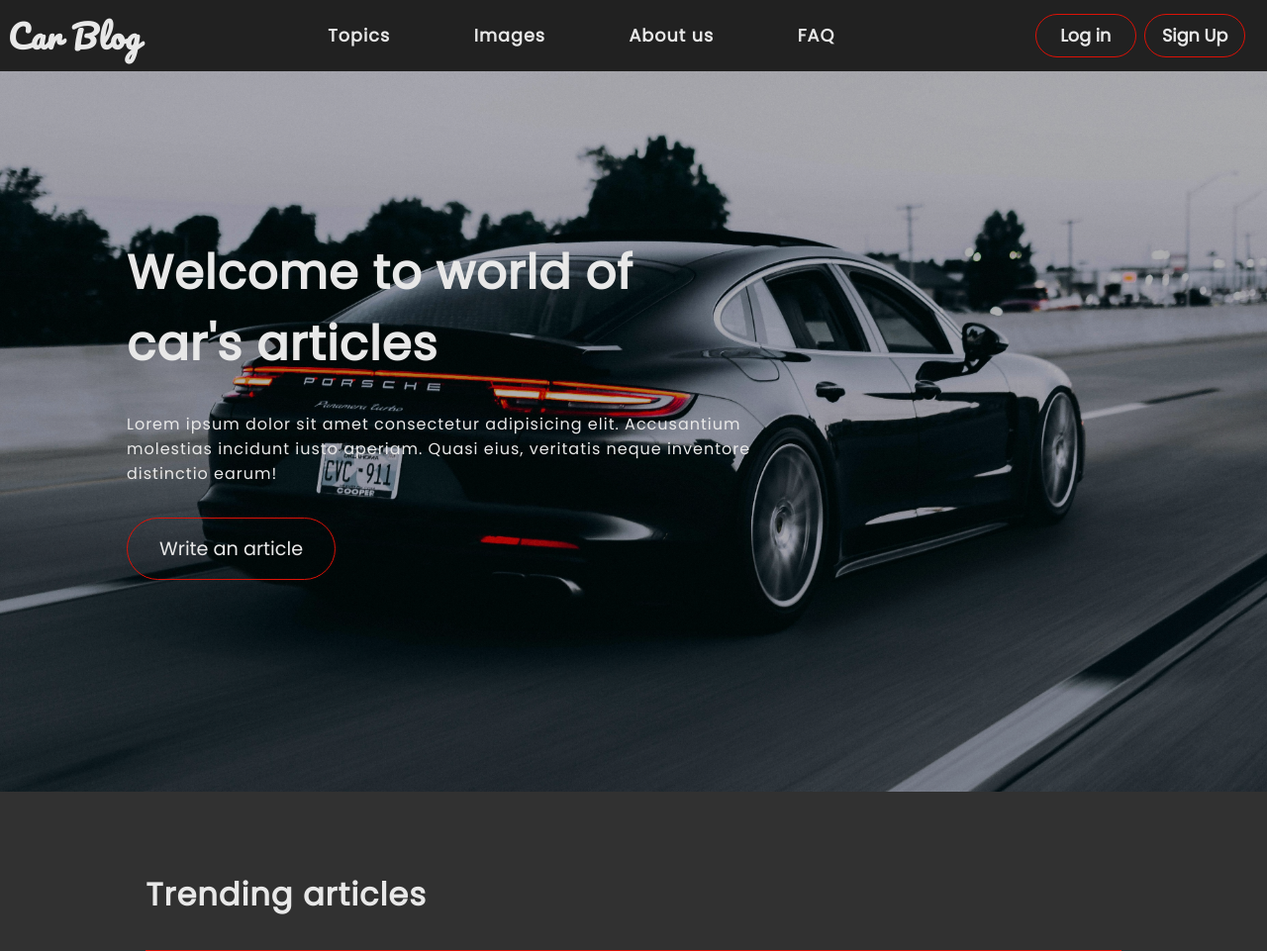
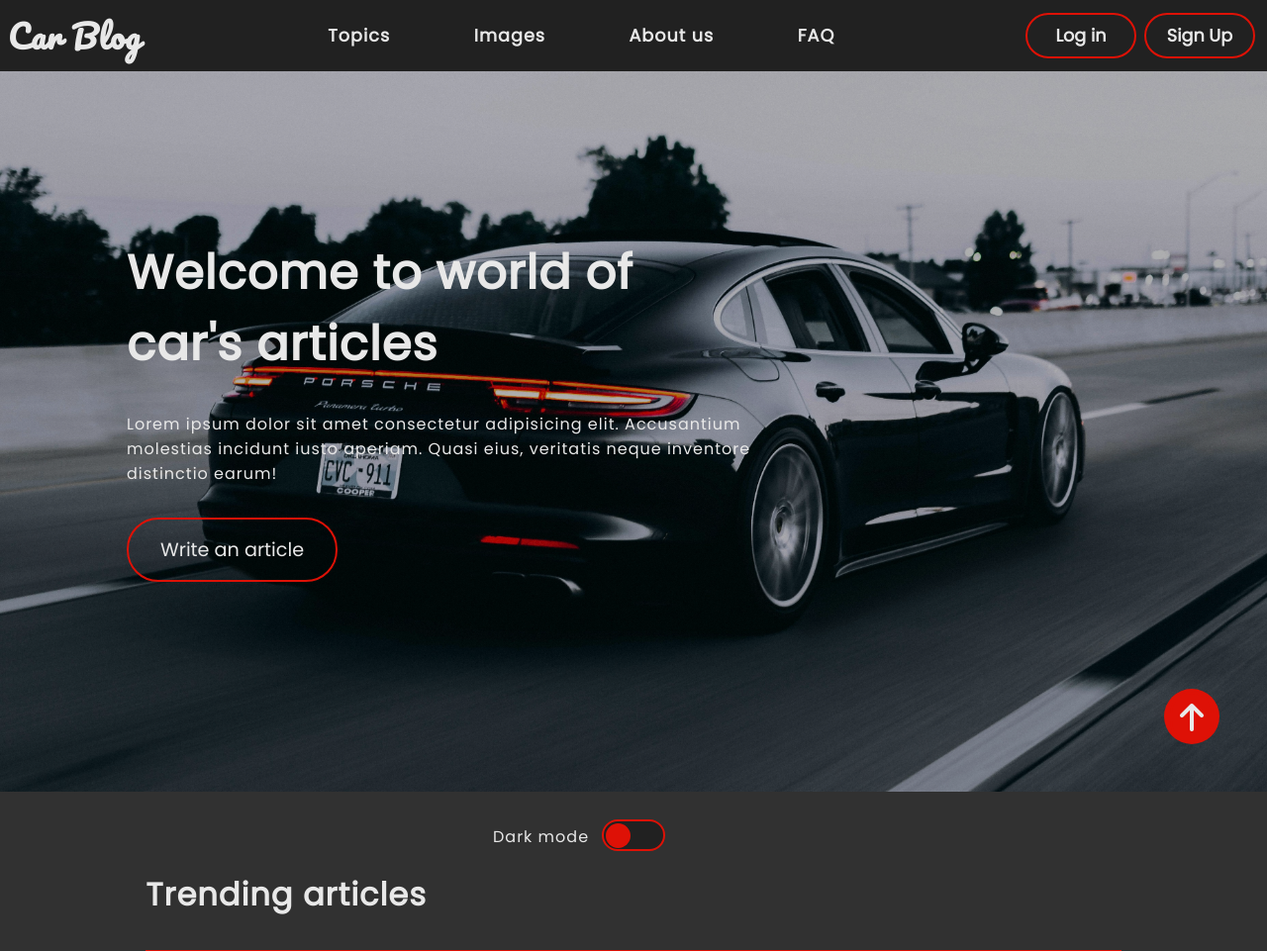
Before and after one commit to Martin-Trinh/Car-Post-Blog, a PHP site: page / in a window 1280 px wide. Shown: the top 961 px of the page at 99% size. Run offline with PHP 8.4, Linux system fonts and the light colour scheme.

Commit message:
Add theme toggle and scroll to top

```diff
--- a/css/style.css
+++ b/css/style.css
@@ -5,20 +5,46 @@
     margin: 0;
     box-sizing: border-box;
 }
+html{
+    scroll-behavior: smooth;
+}
 
 /* || variables */
 
 :root{
     --bg-primary:#313131;
     --bg-alt: #212121;
+
     --text-color: #e8e8e8;
+    --text-hover-color: #fff;
     --decor-color: #de1106;
+    --decor-color-alt: #424242;
+    --success-color: #2ecc71;
+    --error-color:#e74c3c ;
+
     --ff-normal: 'Poppins', sans-serif;
     --ff-heading:'Pacifico', cursive;
+
     --fw: 400;
-    --fw-bold: 600;
+    --fw-md: 600;
+    --fw-bold: 900;
+
+    --transition-normal: all 0.25 ease;
+    --transition-slow: all 0.5 ease;
+
+    --border-thin: 2px solid
 }
+
+.light-theme{
+    /* --bg-primary: #CECECE; */
+    --bg-primary: #dedede;
+    --bg-alt: #fff;
+    --text-color: #171717;
+    --text-hover-color: #de1106;
+}
+
 /* || GENERAL STYLES */
+
 
 body{
     font-family: var(--ff-normal);
@@ -26,18 +52,18 @@ body{
     letter-spacing: 1px;
     color: var(--text-color);
     background-color: var(--bg-primary);
-
+    position: relative;
 }
 a {
     text-decoration: none;
     color: inherit;
     outline: none;
     cursor: pointer;
-    transition: color .25s ease;
+    transition: var(--transition-normal);
 }
 a:hover{
-    color: #fff;
-    font-weight: 900;
+    color: var(--text-hover-color);
+    font-weight: var(--fw-bold);
 }
 a:visited{
     color: var(--text-color);
@@ -52,16 +78,16 @@ button{
     cursor: pointer;
     border-radius: 2rem;
     padding: 0.5rem;
-    border: .1rem solid var(--decor-color);
+    border: var(--border-thin) var(--decor-color);
     background-color: transparent;
     color: var(--text-color);
     text-align: inherit;
     text-decoration: none;
-    transition: all .25s ease-in
+    transition: var(--transition-normal)
 }
 button:hover{
     background-color: var(--decor-color);
-    font-weight: 900;
+    font-weight: var(--fw-bold);
 }
 li {
     list-style: none;
@@ -77,13 +103,85 @@ article{
     background-color: var(--bg-alt);
     padding: 2rem;
     border-radius: 1rem;
+    /* transition: all 0.25s ease; */
 }
-
+/* article:hover{
+    box-shadow: 0 28px 40px -12px rgba(0,0,0,0.24);
+    transform: scale(1.05)
+} */
 .container{
     max-width: 100%;
     margin: 0 auto;
     padding: 3rem 1.5rem;
 }
+/* Utility btn */
+.theme-switch{
+    display: flex;
+    justify-content: center;
+    align-items: center;
+}
+
+.theme-switch input {
+    display: none;
+}
+.color-switch{
+    border-radius: 3rem;
+    background-color: var(--bg-alt);
+    border: var(--border-thin) var(--decor-color);
+    cursor: pointer;
+    width: 4rem;
+    height: 2rem;
+    position: absolute;
+}
+.color-switch-toggle{
+    background-color: var(--decor-color);
+    width: 1.6rem;
+    height: 1.6rem;
+    cursor:pointer;
+    position: absolute;
+    border-radius: 5rem;
+    top: 0.1rem;
+    left: 0.1rem;
+    transition: var(--transition-normal);
+}
+
+.color-switch::before{
+    content: 'Dark mode';
+    position: absolute;
+    display: inline-block;
+    left: -7rem;
+    top: 0.2rem
+}
+
+#color-switch:checked ~ label .color-switch-toggle{
+    transform: translateX(2rem);
+}
+
+#color-switch:checked ~ .color-switch::before{
+    content: 'Light mode';
+}
+
+.to-top-btn{
+    position: fixed;
+    z-index: 1;
+    bottom: 3rem;
+    right:3rem;
+    border-radius: 50%;
+    background-color: var(--decor-color);
+    padding: 0.2rem;
+    width: 3.5rem;
+    height: 3.5rem;
+    text-align: center;
+}
+.to-top-btn i{
+    font-size: 2rem;
+    transition: var(--transition-normal);
+}
+.to-top-btn:hover i{
+    transform: translateY(-0.2rem);
+}
+
+
 /* || Header */
 
 header {
@@ -96,8 +194,7 @@ header {
     background-attachment: fixed;
 }
 
-
-.heading-text{
+.intro-text{
     position: absolute;
     width: 40rem;
     top: 30%;
@@ -106,10 +203,15 @@ header {
     flex-direction: column;
     justify-content: flex-start;
     align-items: start;
-    gap: 2rem
+    gap: 2rem;
+    color: #e8e8e8;
 }
-.heading-text h2{
+.intro-text h2{
     font-size: 3rem;
+}
+
+.intro-text a{
+    color: #e8e8e8;
 }
 
 .write-btn{
@@ -123,35 +225,34 @@ nav {
     color: var(--text-color);
     font-size: 1.1rem;
     text-align: center;
-    transition: color ease 1s;
     font-weight: var(--fw-bold);
     background-color: var(--bg-alt);
 }
 .page-logo{
     font-family: var(--ff-heading);
     font-size: 2rem;
-    padding: .5rem
+    padding: .5rem;
 }
-nav .menu {
+.menu {
     align-items: center;
     display: flex;
     justify-content: space-between;
     position: relative;
     width: 40%;
 }
-nav .login {
+.login {
     display: flex;
     align-items: center;
     justify-content: center;
     gap: 0.5rem;
     width: 20%;
 }
-nav .login button{
-    width:40%;
+.login button{
+    width:7rem;
+    height: fit-content;
 }
 .menu a:hover{
     color:var(--decor-color);
-    /* border-bottom: 1px solid var(--decor-color); */
 }
 .dropdown{
     position: absolute;
@@ -173,7 +275,7 @@ nav .login button{
 .section-heading{
     padding:2rem 0;
     font-size: 2rem;
-    border-bottom: 1px solid var(--decor-color);
+    border-bottom: 2px solid var(--decor-color);
 }
 
 .article{
--- a/index.html
+++ b/index.html
@@ -8,14 +8,19 @@
     <!-- Styling -->
     <link rel="stylesheet" href="css/style.css" />
     <!-- Script -->
-    <script src="script.js" defer></script>
+    <script src="javascript/themeToggle.js" defer></script>
   </head>
   <body>
+    <div class="to-top-btn">
+      <button>
+        <a href="#navbar"><i class="fa-solid fa-arrow-up"></i></a>
+      </button>
+    </div>
     <header>
-      <nav class="navbar">
-        <h2 class="page-logo">
+      <nav class="navbar" id="navbar">
+        <h1 class="page-logo">
           <a href="index.html">Car Blog</a>
-        </h2>
+        </h1>
         <ul class="menu">
           <li class="topic">
             <a href="">Topics</a>
@@ -34,7 +39,7 @@
           <button class="button sign-up"><a href="sign-up.html">Sign Up</a></button>
         </div>
       </nav>
-      <div class="heading-text">
+      <div class="intro-text">
         <h2>Welcome to world of car's articles</h2>
         <p>
           Lorem ipsum dolor sit amet consectetur adipisicing elit. Accusantium
@@ -45,6 +50,10 @@
       </div>
     </header>
     <main class="container">
+      <div class="theme-switch">
+        <input type="checkbox" name="color-switch" id="color-switch">
+        <label for="color-switch" class="color-switch"><div class="color-switch-toggle"></div></label>
+      </div>
       <section class="trending-article">
         <h2 class="section-heading">Trending articles</h2>
         <div class="trending-list">
--- /dev/null
+++ b/javascript/themeToggle.js
@@ -0,0 +1,8 @@
+const themeBtn = document.getElementById('color-switch')
+themeBtn.addEventListener('click', () =>{
+  if(themeBtn.checked){
+    document.body.classList.add('light-theme')
+  }else{
+    document.body.classList.remove('light-theme')
+  }
+})
--- a/login.html
+++ b/login.html
@@ -7,7 +7,7 @@
     <link rel="stylesheet" href="https://cdnjs.cloudflare.com/ajax/libs/font-awesome/6.4.2/css/all.min.css">
     <!-- Styling -->
     <link rel="stylesheet" href="css/style.css" />
-    <script src="script/validation.js" defer></script>
+    <script src="javascript/themeToggle.js" defer></script>
 </head>
 <body>
     <main class="container">
```
Also changed, not shown: other parts of css/style.css (+22 -23 lines), category.html (added, +42 -0 lines), sign-up.html (+5 -4 lines), writePost.html (+4 -3 lines), javascript/script.js (line endings or trailing spaces), javascript/validation.js (renamed from script/validation.js).
